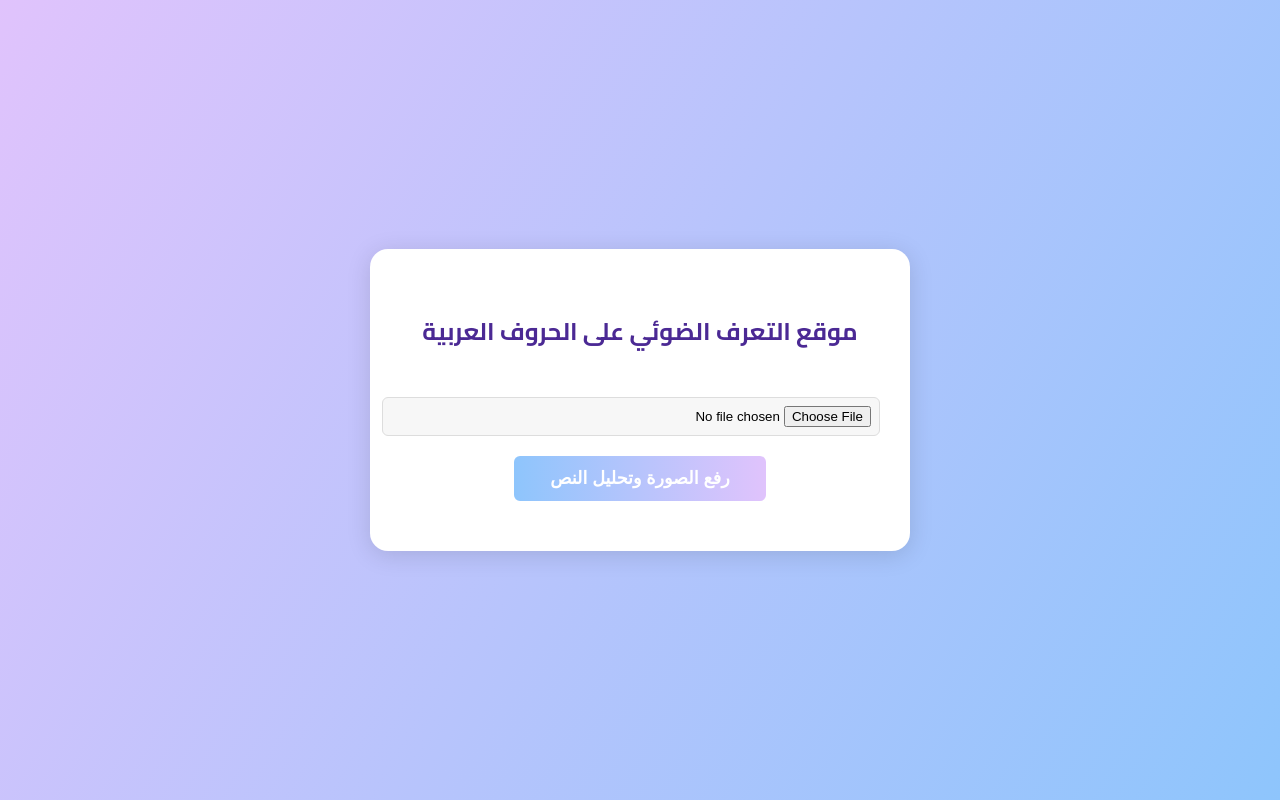
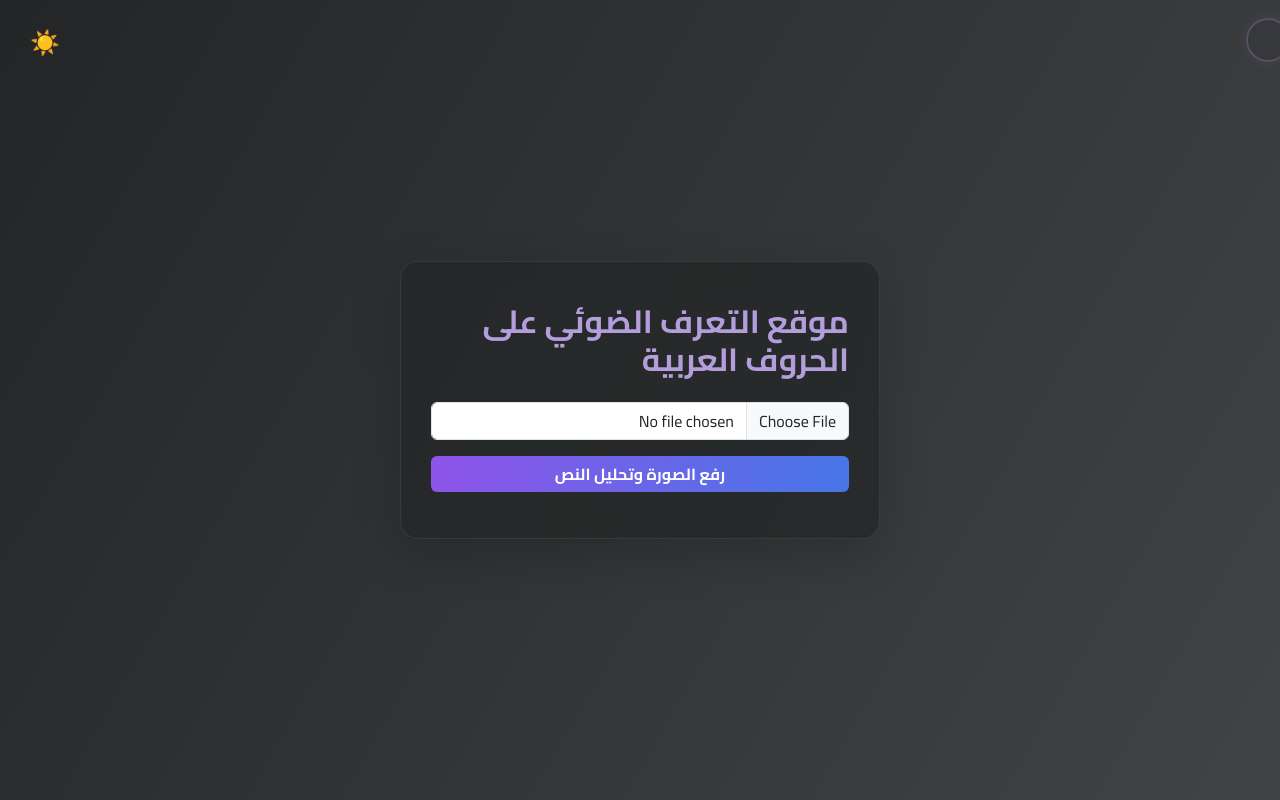
Before and after one commit to omar0alaa/OCR_A, a Flask app: page / in a window 1280 px wide. Run offline with Flask 3, Linux system fonts and the light colour scheme.

Commit message:
refactor and better styling

```diff
--- a/static/style.css
+++ b/static/style.css
@@ -1,73 +1,128 @@
 @import url('https://fonts.googleapis.com/css2?family=Cairo:wght@400;700&display=swap');
 body {
     font-family: 'Cairo', 'Segoe UI', Tahoma, Geneva, Verdana, sans-serif;
+    min-height: 100vh;
     background: linear-gradient(120deg, #e0c3fc 0%, #8ec5fc 100%);
-    min-height: 100vh;
-    margin: 0;
     display: flex;
     align-items: center;
     justify-content: center;
+    transition: background 0.3s, color 0.3s;
 }
-.container {
-    background: #fff;
-    padding: 40px 30px 30px 30px;
+.glass-container {
+    background: rgba(255, 255, 255, 0.25);
+    box-shadow: 0 8px 32px 0 rgba(31, 38, 135, 0.18);
+    backdrop-filter: blur(12px);
+    -webkit-backdrop-filter: blur(12px);
     border-radius: 18px;
-    box-shadow: 0 4px 24px rgba(0,0,0,0.13);
+    border: 1px solid rgba(255, 255, 255, 0.18);
     max-width: 480px;
     width: 100%;
-    text-align: center;
+    padding: 40px 30px 30px 30px;
+    margin: 40px auto;
+    position: relative;
+}
+.glass-frame {
+    position: absolute;
+    top: -10px;
+    left: -10px;
+    right: -10px;
+    bottom: -10px;
+    border-radius: 24px;
+    border: 2.5px solid rgba(120, 120, 255, 0.25);
+    pointer-events: none;
+    z-index: 1;
+    box-shadow: 0 0 32px 0 rgba(120, 120, 255, 0.10);
 }
 h2 {
     color: #4b2994;
     margin-bottom: 25px;
     font-weight: 700;
 }
-form {
-    margin-bottom: 20px;
+.theme-toggle {
+    position: absolute;
+    top: 24px;
+    left: 24px;
+    background: none;
+    border: none;
+    font-size: 1.5em;
+    cursor: pointer;
+    color: #4b2994;
+    z-index: 10;
+    transition: color 0.3s;
 }
-input[type=file] {
-    margin: 18px 0 10px 0;
-    padding: 8px;
+.theme-frame {
+    position: absolute;
+    top: 18px;
+    left: 18px;
+    width: 44px;
+    height: 44px;
+    border-radius: 50%;
+    border: 2.5px solid rgba(120, 120, 255, 0.25);
+    pointer-events: none;
+    z-index: 11;
+    box-shadow: 0 0 16px 0 rgba(120, 120, 255, 0.10);
+    background: rgba(255,255,255,0.18);
+    transition: border 0.3s, background 0.3s;
+}
+.result textarea {
+    font-size: 1.2em;
+    line-height: 2;
+    letter-spacing: 0.5px;
+    direction: rtl;
+    background: rgba(255,255,255,0.7);
+    border-radius: 8px;
     border: 1px solid #ddd;
-    border-radius: 6px;
-    background: #f7f7f7;
-    width: 100%;
+    padding: 16px;
+    color: #222;
+    resize: vertical;
 }
-button {
-    padding: 12px 36px;
+.btn-custom {
     background: linear-gradient(90deg, #8ec5fc 0%, #e0c3fc 100%);
     color: #fff;
+    font-weight: 700;
     border: none;
     border-radius: 6px;
-    font-size: 1.1em;
-    font-weight: 700;
-    cursor: pointer;
     transition: background 0.2s;
-    margin-top: 10px;
 }
-button:hover {
+.btn-custom:hover {
     background: linear-gradient(90deg, #e0c3fc 0%, #8ec5fc 100%);
+    color: #fff;
 }
-.result {
-    margin-top: 30px;
-    text-align: right;
+[data-theme="dark"] body {
+    background: linear-gradient(120deg, #232526 0%, #414345 100%);
+    color: #f1f1f1;
 }
-.result h3 {
-    color: #4b2994;
-    margin-bottom: 10px;
+[data-theme="dark"] .glass-container {
+    background: rgba(35, 37, 38, 0.7);
+    border: 1px solid rgba(255,255,255,0.08);
+    color: #f1f1f1;
 }
-textarea {
-    width: 100%;
-    height: 160px;
-    margin-top: 10px;
-    direction: rtl;
-    font-size: 1.1em;
-    border-radius: 8px;
-    border: 1px solid #ddd;
-    padding: 12px;
-    background: #f7f7f7;
-    resize: vertical;
+[data-theme="dark"] .glass-frame {
+    border: 2.5px solid rgba(179, 157, 219, 0.25);
+    box-shadow: 0 0 32px 0 rgba(179, 157, 219, 0.10);
+}
+[data-theme="dark"] h2, [data-theme="dark"] .theme-toggle {
+    color: #b39ddb;
+}
+[data-theme="dark"] .result textarea {
+    background: rgba(44,47,52,0.8);
+    color: #f1f1f1;
+    border: 1px solid #444;
+}
+[data-theme="dark"] .btn-custom {
+    background: linear-gradient(90deg, #8e54e9 0%, #4776e6 100%);
+    color: #fff;
+}
+[data-theme="dark"] .btn-custom:hover {
+    background: linear-gradient(90deg, #4776e6 0%, #8e54e9 100%);
+    color: #fff;
+}
+[data-theme="dark"] .theme-frame {
+    border: 2.5px solid rgba(179, 157, 219, 0.25);
+    box-shadow: 0 0 16px 0 rgba(179, 157, 219, 0.10);
+    background: rgba(44,47,52,0.18);
 }
 @media (max-width: 600px) {
-    .container { padding: 20px 5px; }
+    .glass-container { padding: 20px 5px; }
+    .theme-toggle { left: 8px; top: 8px; }
 }
--- /dev/null
+++ b/static/theme.js
@@ -0,0 +1,28 @@
+function setTheme(theme) {
+    document.documentElement.setAttribute('data-theme', theme);
+    localStorage.setItem('theme', theme);
+    updateThemeIcon(theme);
+}
+function toggleTheme() {
+    const current = document.documentElement.getAttribute('data-theme') || 'dark';
+    const newTheme = current === 'dark' ? 'light' : 'dark';
+    setTheme(newTheme);
+}
+function updateThemeIcon(theme) {
+    const icon = document.getElementById('theme-icon');
+    if (theme === 'dark') {
+        icon.textContent = '☀️';
+        icon.title = 'الوضع النهاري';
+    } else {
+        icon.textContent = '🌙';
+        icon.title = 'الوضع الليلي';
+    }
+}
+window.onload = function() {
+    let saved = localStorage.getItem('theme');
+    if (!saved) {
+        saved = 'dark';
+        localStorage.setItem('theme', 'dark');
+    }
+    setTheme(saved);
+};
--- a/templates/index.html
+++ b/templates/index.html
@@ -3,24 +3,30 @@
 <head>
     <meta charset="UTF-8">
     <title>Arabic OCR</title>
+    <meta name="viewport" content="width=device-width, initial-scale=1">
     <link href="https://fonts.googleapis.com/css2?family=Cairo:wght@400;700&display=swap" rel="stylesheet">
+    <link href="https://cdn.jsdelivr.net/npm/bootstrap@5.3.3/dist/css/bootstrap.rtl.min.css" rel="stylesheet">
     <link rel="stylesheet" href="{{ url_for('static', filename='style.css') }}">
+    <script src="{{ url_for('static', filename='theme.js') }}"></script>
 </head>
 <body>
-    <div class="container">
-        <h2>موقع التعرف الضوئي على الحروف العربية</h2>
-        <form method="post" enctype="multipart/form-data">
-            <input type="file" name="image" accept="image/*" required>
-            <br>
-            <button type="submit">رفع الصورة وتحليل النص</button>
+    <span class="glass-frame theme-frame"></span>
+    <button class="theme-toggle" onclick="toggleTheme()" title="تبديل الوضع الليلي/النهاري"><span id="theme-icon">🌙</span></button>
+    <div class="glass-container shadow-lg">
+        <h2 class="mb-4">موقع التعرف الضوئي على الحروف العربية</h2>
+        <form method="post" enctype="multipart/form-data" class="mb-3">
+            <div class="mb-3">
+                <input type="file" class="form-control" name="image" accept="image/*" required>
+            </div>
+            <button type="submit" class="btn btn-custom w-100">رفع الصورة وتحليل النص</button>
         </form>
         {% if text %}
-        <div class="result">
-            <h3>النص المستخرج:</h3>
-            <textarea readonly>{{ text }}</textarea>
+        <div class="result mt-4">
+            <h3 class="mb-2" style="color:#4b2994;">النص المستخرج:</h3>
+            <textarea readonly class="form-control mb-3" rows="7">{{ text }}</textarea>
             <form method="post" action="{{ url_for('download') }}">
                 <input type="hidden" name="text" value="{{ text|e }}">
-                <button type="submit" style="margin-top:15px;">تحميل النص كملف</button>
+                <button type="submit" class="btn btn-custom w-100">تحميل النص كملف</button>
             </form>
         </div>
         {% endif %}
```
Also changed, not shown: README.md, 1 other file.
